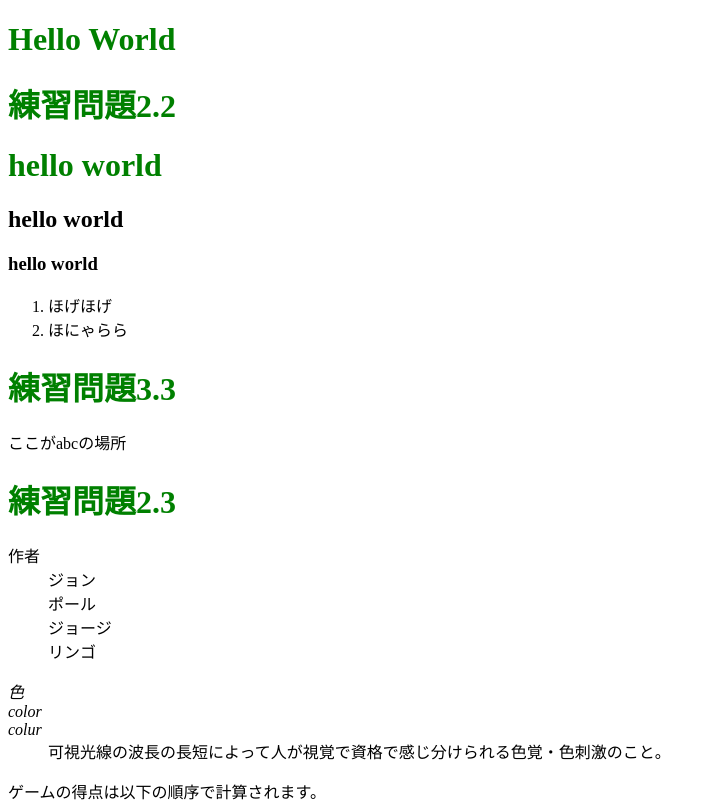
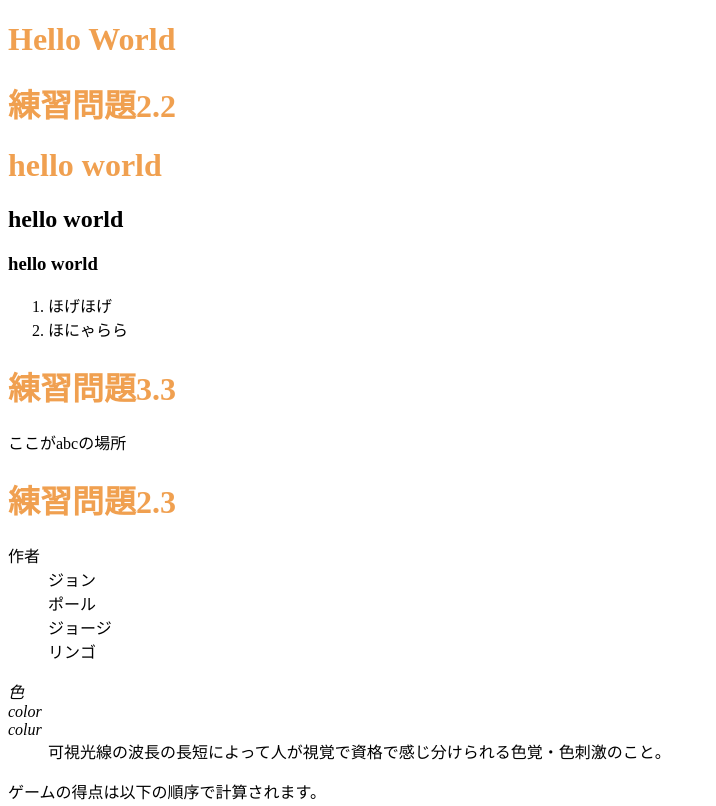
Before and after one commit to nagaitogo/sasada, a plain HTML site: page index.html in a window 1280 px wide. Shown: the top 806 px of the page, without its empty margins (0-716 px from the left). Drawn offline with Linux system fonts and the light colour scheme.

Commit message:
Update mystyle.css

```diff
--- a/mystyle.css
+++ b/mystyle.css
@@ -1 +1 @@
- h1 { color: green; }
+ h1 { color: #F0A050; }
```
